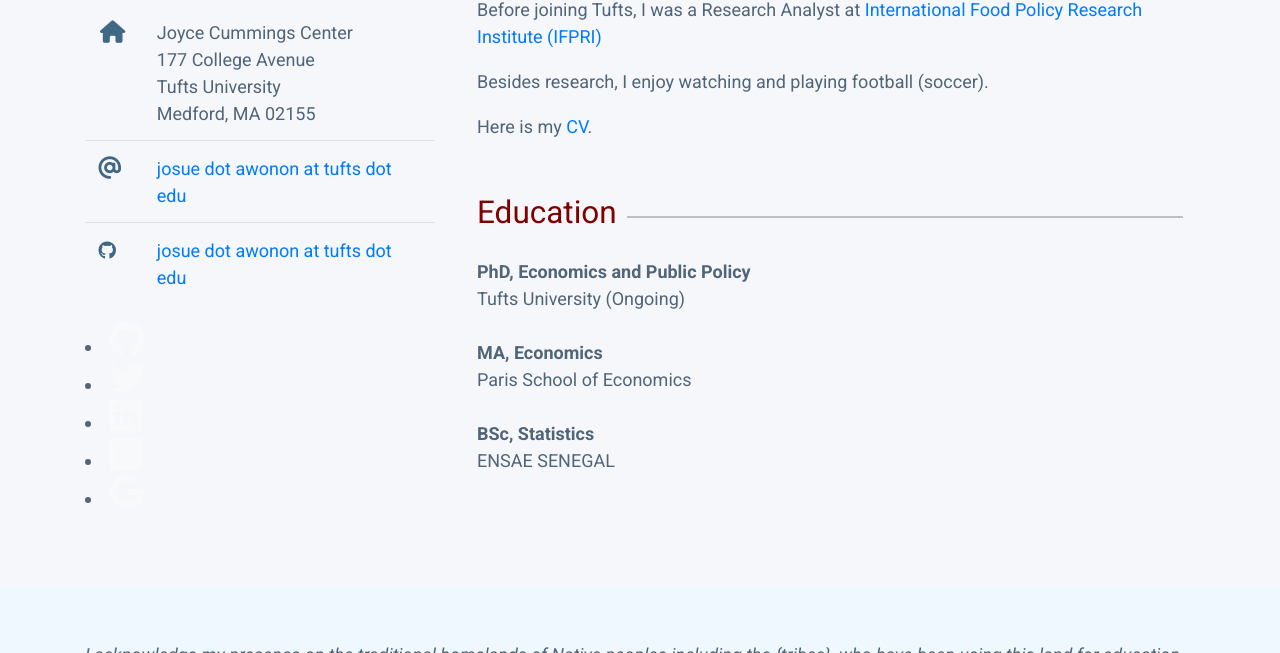
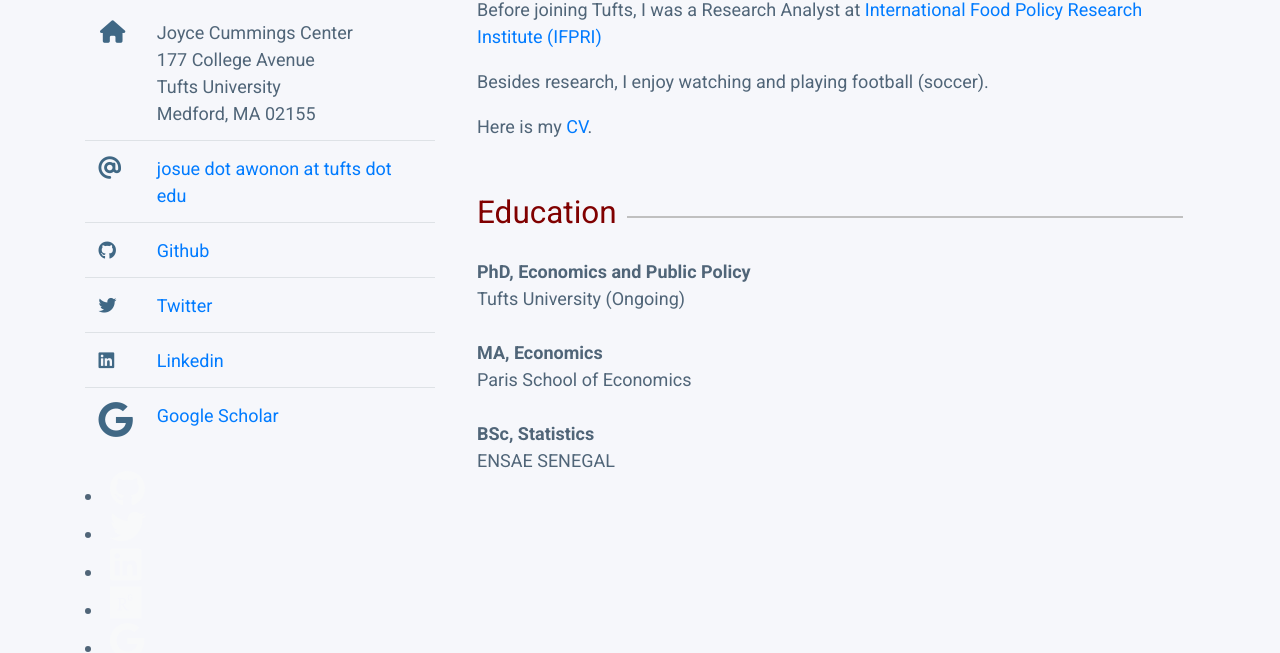
Before and after one commit to Awonon/awonon.github.io, a plain HTML site: page index.html in a window 1280 px wide. Shown: the part 480-1133 px from the top of the page. Drawn offline with nearby package versions, Linux system fonts and the light colour scheme.

Commit message:
Update index.html

```diff
--- a/index.html
+++ b/index.html
@@ -84,8 +84,22 @@
 
             <tr class="d-flex">
               <td class="col-2"><i class="fab fa-github fa"></i></td>
-              <td class="col-10"><a href="josue.awonon@tufts.edu">josue dot awonon at tufts dot edu</a></td>
+              <td class="col-10"><a href="https://github.com/Awonon">Github</a></td>
             </tr>
+            <tr class="d-flex">
+              <td class="col-2"><i class="fab fa-twitter fa"></i></td>
+              <td class="col-10"><a href="https://x.com/josueawonon">Twitter</a></td>
+            </tr>
+            <tr class="d-flex">
+              <td class="col-2"><i class="fab fa-linkedin fa"></i></td>
+              <td class="col-10"><a href="https://www.linkedin.com/in/josu%C3%A9-awonon-4b2397112/">Linkedin</a></td>
+            </tr>
+
+            <tr class="d-flex">
+              <td class="col-2"><i class="fab fa-google fa-2x"></i></td>
+              <td class="col-10"><a href="https://scholar.google.com/citations?user=WCiKN6kAAAAJ&hl=fr">Google Scholar</a></td>
+            </tr>
+
             <!--        <tr class="d-flex">
               <td class="col-2"><i class="fa fa-lg fa-calendar-plus"></i></td>
               <td class="col-10"><a href="https://calendly.com" target="_blank">Appointment</a><br><small class="text-muted">30 min each</small></td>  -->
```
